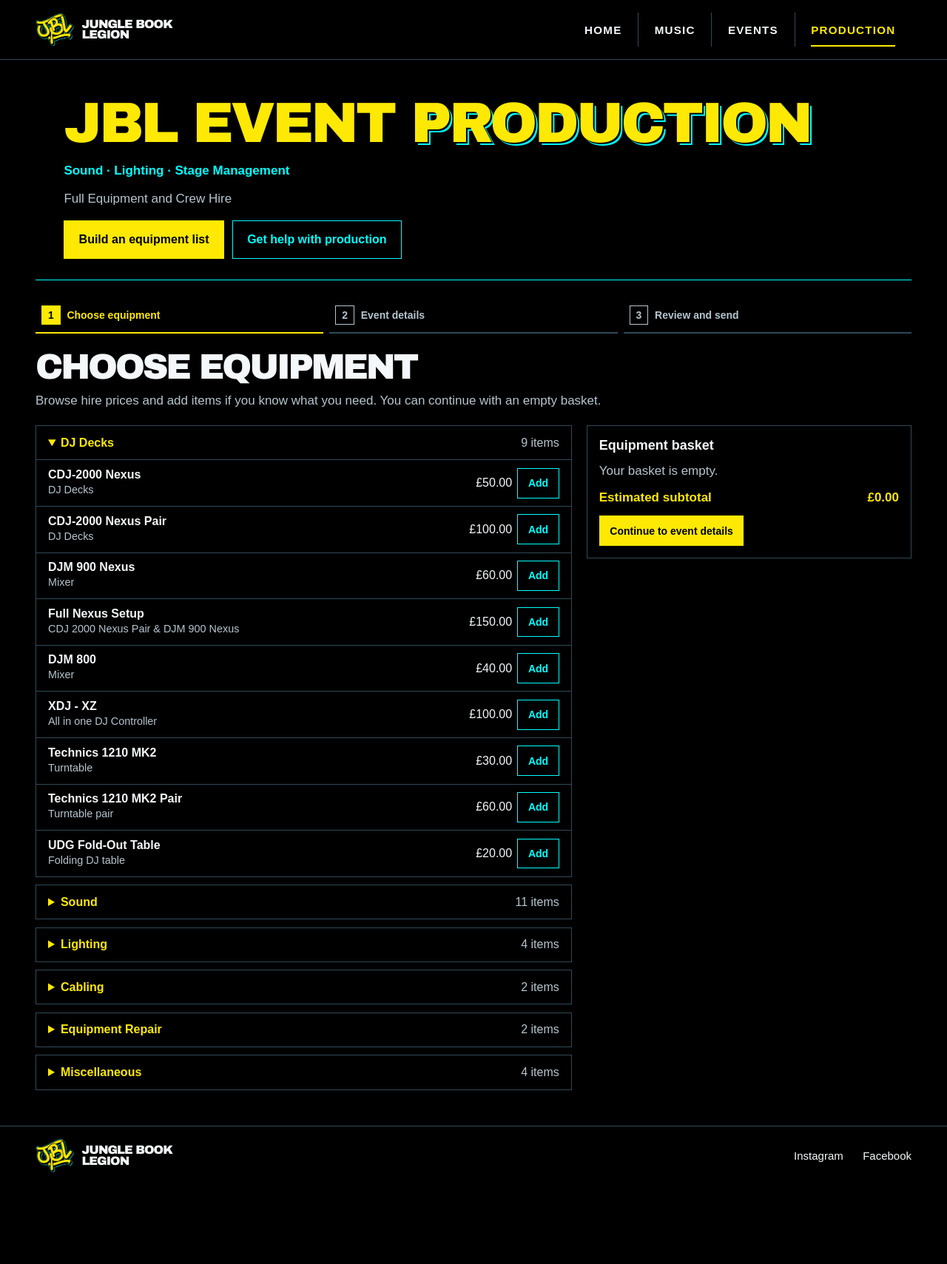
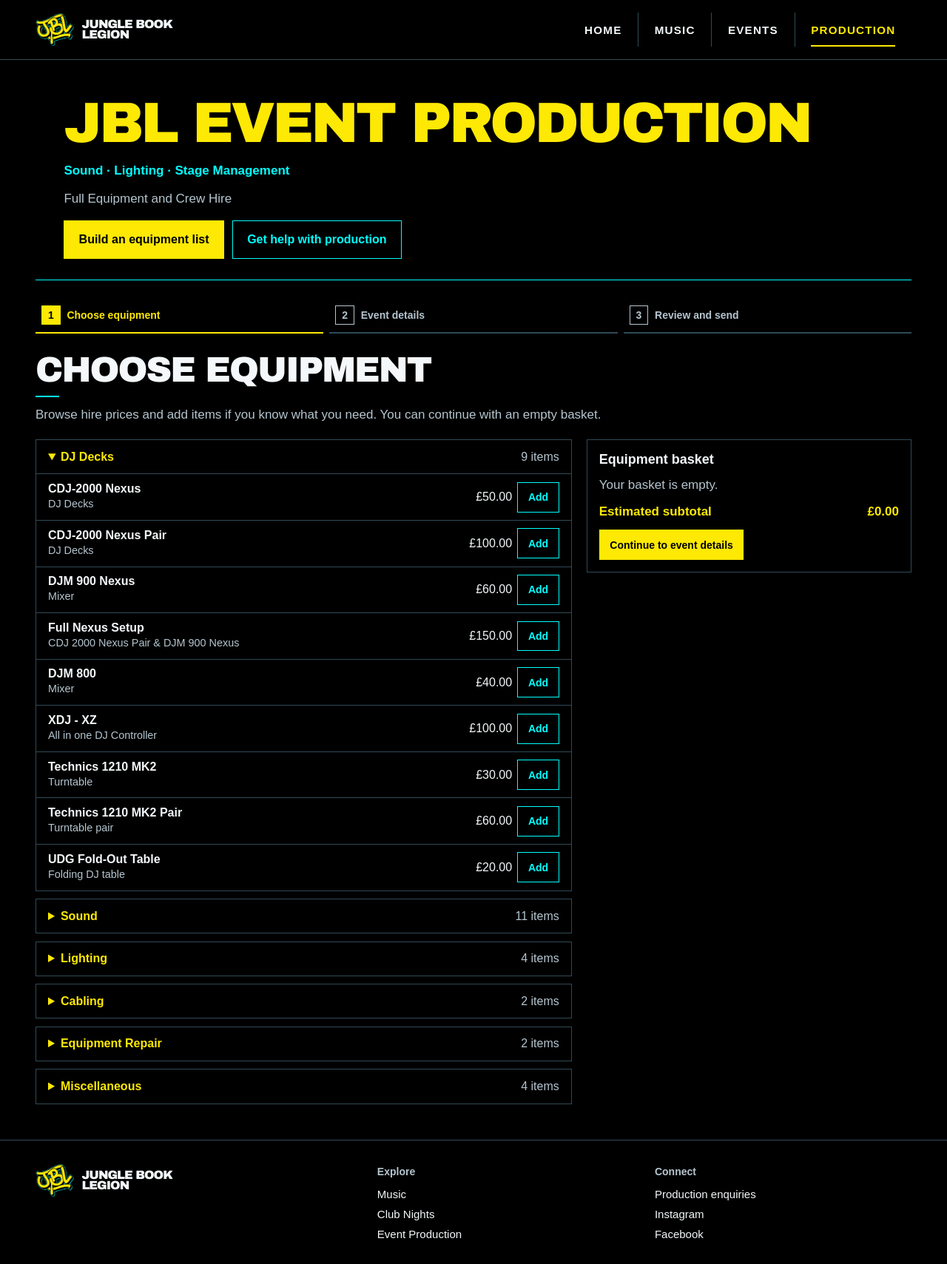
Before and after one commit to jblmassive/jblmassive.github.io, a Jekyll site: the page built from production.html, in a window 1280 px wide. Shown: the whole page at 74% size. Built offline with Jekyll 4.4.1, drawn with Linux system fonts in a browser that asks for light colours; before the commit the page ends 1603 px from its top, so only the background shows below that.

Commit message:
Unify section headings and expand the site footer

```diff
--- a/_includes/homepage.html
+++ b/_includes/homepage.html
@@ -2,7 +2,11 @@
   <section class="hero" aria-labelledby="title">
     <div class="wrap hero-content">
       <h1 id="title">Jungle Book<br>Legion</h1>
-      <p>Label, Club Nights, Event Production</p>
+      <ul class="hero-divisions" aria-label="JBL divisions">
+        <li>Label</li>
+        <li>Club Nights</li>
+        <li>Event Production</li>
+      </ul>
     </div>
   </section>
   <nav class="wrap route-grid" aria-label="Explore Jungle Book Legion">
--- a/_includes/site-footer.html
+++ b/_includes/site-footer.html
@@ -1,7 +1,15 @@
 <footer>
-  <div class="wrap bar">
+  <div class="wrap site-footer">
     <a class="brand" href="/" aria-label="Jungle Book Legion home"><img src="/jbl-logo.png" alt="" width="52" height="45"><span>Jungle Book<br>Legion</span></a>
-    <nav aria-label="Social media">
+    <nav aria-labelledby="footer-explore">
+      <p class="footer-label" id="footer-explore">Explore</p>
+      <a href="/music.html">Music</a>
+      <a href="/events.html">Club Nights</a>
+      <a href="/production.html">Event Production</a>
+    </nav>
+    <nav aria-labelledby="footer-connect">
+      <p class="footer-label" id="footer-connect">Connect</p>
+      <a href="/production.html#quote">Production enquiries</a>
       <a href="https://www.instagram.com/junglebooklegion/">Instagram</a>
       <a href="https://www.facebook.com/JungleBookLegion/">Facebook</a>
     </nav>
--- a/events.html
+++ b/events.html
@@ -6,7 +6,7 @@ section: events
 ---
 <main id="main">
   <header class="page-intro club-intro wrap">
-    <h1>JBL Club <span class="title-accent">Nights</span></h1>
+    <h1>JBL Club Nights</h1>
     <p>House, Techno, Hip Hop</p>
   </header>
   <section class="wrap content-section" aria-labelledby="upcoming">
--- a/music.html
+++ b/music.html
@@ -7,7 +7,7 @@ section: music
 <main id="main">
   <header class="page-intro sleeve-intro wrap">
     <div>
-      <h1>Releases &amp; <span class="title-accent">Mixes</span></h1>
+      <h1>Releases &amp; Mixes</h1>
       <p>Releases, Mixes &amp; Sets</p>
     </div>
     <a class="sleeve-art" href="https://junglebooklegion.bandcamp.com/track/here4u-edibles-edit">
--- a/production.html
+++ b/production.html
@@ -6,7 +6,7 @@ section: production
 ---
 <main id="main">
   <header class="page-intro production-intro wrap">
-    <h1>JBL Event <span class="title-accent">Production</span></h1>
+    <h1>JBL Event Production</h1>
     <p class="production-services">Sound · Lighting · Stage Management</p>
     <p>Full Equipment and Crew Hire</p>
     <div class="actions">
--- a/style.css
+++ b/style.css
@@ -27,7 +27,6 @@ nav>a:not(.button):hover,footer a:hover{color:var(--yellow)}
 .button.outline:hover{border-color:var(--yellow);color:var(--yellow)}
 .hero{min-height:clamp(33rem,70vh,47rem);display:grid;align-items:center;border-block:1px solid var(--line);background:linear-gradient(90deg,#000000ef 0%,#00000088 65%,#00000024 100%),url("hero.jpg") center 58%/cover var(--bg)}
 .hero-content{padding-block:4rem}
-.hero p{margin-top:1.55rem;color:#edf5fa;font-size:clamp(1.1rem,2vw,1.4rem)}
 .actions{margin-top:1.8rem;gap:.7rem;flex-wrap:wrap}
 .divisions{display:grid;grid-template-columns:1fr 1fr;margin-block:3.75rem;border:1px solid var(--line);background:var(--bg)}
 .division{padding:clamp(1.5rem,4vw,3.5rem)}
@@ -91,7 +90,19 @@ textarea{resize:vertical}
 
 /* Shared navigation and page layouts */
 .top{border-bottom:1px solid var(--line)}
-footer{border-top:1px solid var(--line);border-bottom:0}
+footer{border-top:1px solid var(--line)}
+.site-footer{
+  display:grid;
+  grid-template-columns:1.25fr 1fr 1fr;
+  align-items:start;
+  gap:1.75rem;
+  padding-block:2rem;
+}
+.site-footer nav{display:grid;justify-items:start;gap:.65rem}
+.site-footer .footer-label{font-size:.875rem;font-weight:700;color:var(--muted)}
+@media(max-width:650px){
+  .site-footer{grid-template-columns:1fr;gap:1.25rem}
+}
 /* Page titles share one treatment, with a larger scale on the homepage. */
 .hero h1,.page-intro h1{
   font-family:var(--heading);
@@ -100,22 +111,43 @@ footer{border-top:1px solid var(--line);border-bottom:0}
   letter-spacing:-.045em;
   text-wrap:balance;
   color:var(--yellow);
-}
-.hero h1{
-  font-size:clamp(2.75rem,9vw,9rem);
   -webkit-text-stroke:clamp(1.5px,.035em,4px) #000;
   paint-order:stroke fill;
 }
+.hero h1{font-size:clamp(2.75rem,9vw,9rem)}
 .page-intro h1{font-size:clamp(2.25rem,6vw,5.5rem)}
-.title-accent{text-shadow:2px 2px #000,4px 4px var(--blue)}
+.hero-divisions{
+  display:flex;
+  flex-wrap:wrap;
+  gap:.5rem 1.5rem;
+  list-style:none;
+  padding:0;
+  margin:1.55rem 0 0;
+  color:var(--text);
+  font-size:clamp(1rem,2vw,1.3rem);
+  font-weight:700;
+}
+.hero-divisions li{border-left:2px solid var(--blue);padding-left:.6rem}
 .content-section{margin-block:1.5rem 3rem}
-.content-section h2,.music-player h2{font-size:clamp(1.85rem,4vw,3rem)}
+.content-section h2,.music-player h2,.route-card h2{
+  color:var(--text);
+  font-size:clamp(1.85rem,4vw,3rem);
+  line-height:1.06;
+  letter-spacing:-.04em;
+}
+:is(.content-section,.music-player,.route-card) h2::after{
+  content:"";
+  display:block;
+  width:2rem;
+  height:2px;
+  margin-top:.55rem;
+  background:var(--blue);
+}
 .section-heading{display:flex;flex-wrap:wrap;justify-content:space-between;align-items:center;gap:1rem}
 .route-grid,.release-grid{display:grid;grid-template-columns:repeat(3,minmax(0,1fr));gap:1rem}
 .route-grid{margin-block:2rem 3rem}
 .route-card,.release-card,.event-flyer{display:block;border:1px solid var(--blue)}
 .route-card{height:100%;padding:1.25rem}
-.route-card h2{font-size:clamp(1.65rem,3.4vw,3.5rem);color:var(--yellow)}
 .route-card p,.event-flyer p,.hire-grid p{margin-top:.55rem}
 .route-card:hover,.release-card:hover,a.event-flyer:hover{border-color:var(--yellow)}
 .release-grid,.past-grid,.hire-grid{margin-top:1.25rem}
@@ -128,7 +160,6 @@ footer{border-top:1px solid var(--line);border-bottom:0}
 @media(max-width:650px){
   .route-grid,.past-grid,.hire-grid{grid-template-columns:1fr}
   .release-grid{grid-template-columns:repeat(2,minmax(0,1fr))}
-  footer .bar{flex-wrap:wrap;padding-block:.85rem}
 }
 
 /* Inner page introductions */
@@ -237,7 +268,6 @@ footer{border-top:1px solid var(--line);border-bottom:0}
 .enquiry-steps a span{flex:none;display:grid;place-items:center;width:1.6rem;height:1.6rem;border:1px solid currentColor}
 .enquiry-steps a[aria-current="step"]{color:var(--yellow);border-color:var(--yellow)}
 .enquiry-steps a[aria-current="step"] span{background:var(--yellow);color:#000;border-color:var(--yellow)}
-#enquiry-flow h2{font-size:clamp(1.85rem,4vw,3rem)}
 .step-description{margin-top:.7rem}
 @media(max-width:480px){
   .enquiry-steps a{display:grid;align-content:start;font-size:.8rem;gap:.3rem}
```
